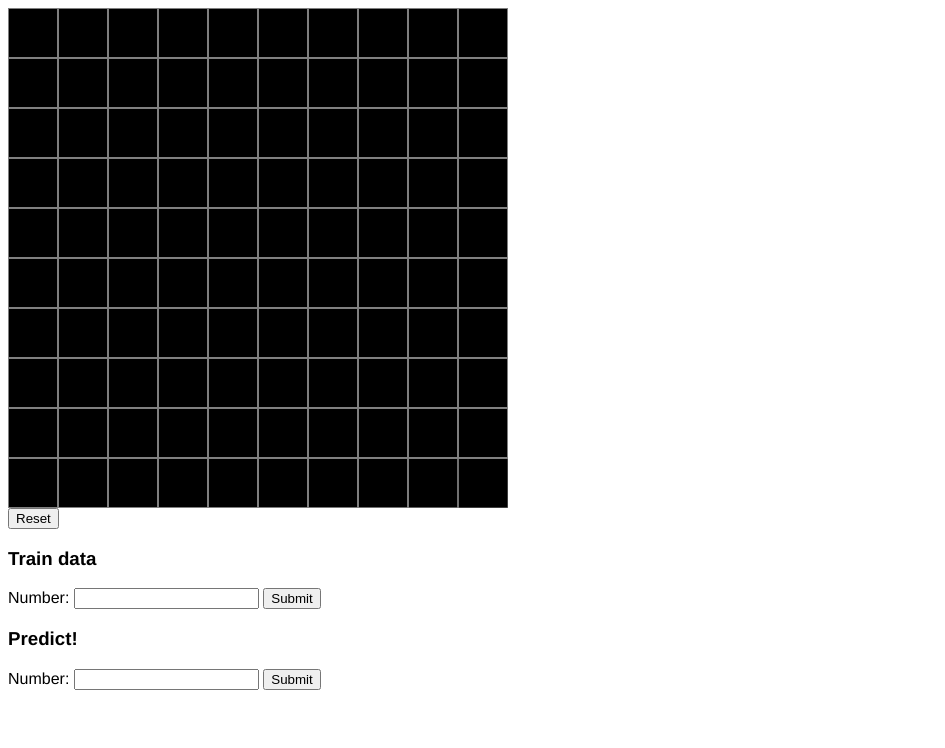
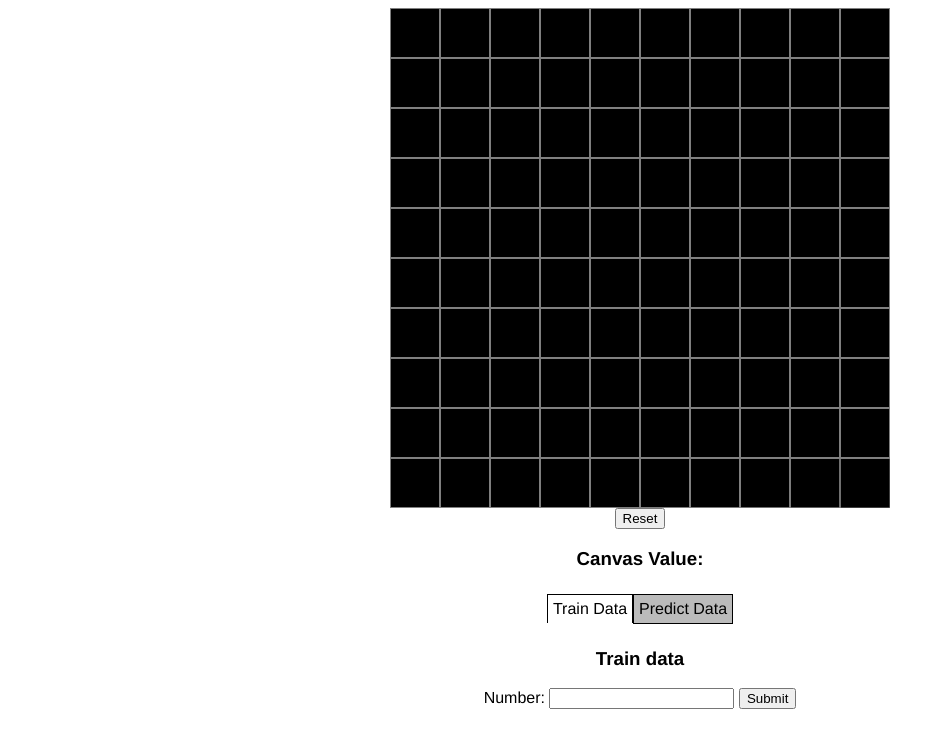
Before and after one commit to andiwinata/NumberRecognition, a Django app: page / in a window 1280 px wide. Shown: the top 748 px of the page, without its empty margins (0-945 px from the left). Run offline with Django 3.2, Linux system fonts and the light colour scheme.

Commit message:
Adding tab system, add vscode ignore

```diff
--- a/num_recognition_app/static/num_recognition_app/css/style.css
+++ b/num_recognition_app/static/num_recognition_app/css/style.css
@@ -1,2 +1,2 @@
-body{font-family:Helvetica,Roboto,sans-serif;font-size:1rem}
+body{font-family:Helvetica,Roboto,sans-serif;font-size:1rem}.container{width:100%;margin:0 auto;text-align:center}.code{font-family:Monaco,Consolas,monospace,sans-serif}.tabs{font-size:0;margin:1.5rem 0}.tab{background-color:#bbb;font-size:1rem;display:inline-block;padding:5px 5px;border:1px solid #000;transition:all ease-in-out 0.25s}.tab:hover{background-color:#f9873c}.tab--active{background-color:#fff;border-bottom:0px}.tab__content{display:none}.tab__content--active{display:block}#canvasContainer{margin:0 auto}#drawingArea{margin:0 auto;width:50%}
 /*# sourceMappingURL=style.css.map */
--- /dev/null
+++ b/num_recognition_app/static/num_recognition_app/js/tabSystem.js
@@ -0,0 +1,76 @@
+let tabSystem = {
+    // put configurations in here
+    initSettings: function () {
+        this.tabParentId = "tabs";
+        this.tabClass = "tab";
+        this.tabActiveClass = "tab--active";
+        this.tabTargetAttribute = "data-tab-target";
+
+        this.tabContentClass = "tab__content";
+        this.tabContentActiveClass = "tab__content--active";
+    },
+
+    init: function () {
+        // initialize variables
+        this.initSettings();
+
+        this.tabParent = document.getElementById(this.tabParentId);
+
+        // get tabs
+        this.tabs = []
+        for (let i = 0; i < this.tabParent.childNodes.length; i++) {
+            let c = this.tabParent.childNodes[i];
+            if (c.nodeType == Node.ELEMENT_NODE && c.className.includes(this.tabClass)) {
+                this.tabs.push(c);
+
+                // add listener
+                c.onclick = () => { this.activateTab(c) };
+
+                // assign tab content class to tab-target
+                this.modifyTabTargetClass(c, this.tabContentClass, "add");
+            }
+        }
+
+        // activate first tab
+        this.activateTab(this.tabs[0]);
+    },
+
+    activateTab(tab) {
+        // activate next tab
+        if (tab) {
+            tab.className += tab.className[tab.className.length - 1] == ' ' ? this.tabActiveClass : ' ' + this.tabActiveClass;
+            this.modifyTabTargetClass(tab, this.tabContentActiveClass, "add");
+        }
+
+        // remove active from previous tab
+        if (this.previousTab) {
+            this.previousTab.className = this.previousTab.className.replace(this.tabActiveClass, '');
+            this.modifyTabTargetClass(this.previousTab, this.tabContentActiveClass, "remove");
+        }
+
+        this.previousTab = tab;
+    },
+
+    getTabTarget(tab) {
+        return document.getElementById(tab.getAttribute(this.tabTargetAttribute));
+    },
+
+    modifyTabTargetClass(tab, className, action) {
+        let element = this.getTabTarget(tab);
+        if (element) {
+
+            switch (action) {
+                case "add":
+                    element.classList.add(className);
+                    break;
+
+                case "remove":
+                default:
+                    element.classList.remove(className);
+                    break;
+            }
+        }
+    }
+}
+
+tabSystem.init();
--- a/num_recognition_app/static/num_recognition_app/sass/style.scss
+++ b/num_recognition_app/static/num_recognition_app/sass/style.scss
@@ -1,7 +1,62 @@
 $main-font: Helvetica, Roboto, sans-serif;
+$code-font: Monaco, Consolas, monospace, sans-serif;
 $font-size-n: 1rem;
 
 body {
     font-family: $main-font;
     font-size: $font-size-n;
 }
+
+// Classes
+
+.container {
+    width: 100%;
+    margin: 0 auto;
+    text-align: center;
+}
+
+.code {
+    font-family: $code-font;
+}
+
+.tabs {
+    font-size: 0; // prevent spaces between tabs
+    margin: 1.5rem 0;
+}
+
+.tab {
+    background-color: #bbb;
+    font-size: $font-size-n;
+    display: inline-block;
+    padding: 5px 5px;
+    border: 1px solid #000;
+    transition: all ease-in-out 0.25s;
+
+    &:hover {
+        background-color: #f9873c;
+    }
+}
+
+.tab--active {
+    background-color: #fff;
+    border-bottom: 0px;
+}
+
+.tab__content {
+    display: none;
+}
+
+.tab__content--active {
+    display: block;
+}
+
+// Ids
+
+#canvasContainer {
+    margin: 0 auto;
+}
+
+#drawingArea {
+    margin: 0 auto;
+    width: 50%;
+}
--- a/num_recognition_app/templates/num_recognition_app/index.html
+++ b/num_recognition_app/templates/num_recognition_app/index.html
@@ -5,6 +5,7 @@
   <!-- <script src="https://ajax.googleapis.com/ajax/libs/jquery/3.1.0/jquery.min.js"></script> -->
   <link rel="stylesheet" href="{% static 'num_recognition_app/css/style.css' %}">
   <script src="{% static 'num_recognition_app/js/canvas.js' %}" defer></script>
+  <script src="{% static 'num_recognition_app/js/tabSystem.js' %}" defer></script>
   <style>
     .canvas {
       position: absolute;
@@ -15,6 +16,7 @@
 </head>
 
 <body>
+  <div class="container">
     <div id="drawingArea">
       <div id="canvasContainer">
         <canvas id="drawingCanvas" class="canvas"></canvas>
@@ -22,7 +24,13 @@
         <canvas id="topCanvas" class="canvas" style="z-index:9999"></canvas>
       </div>
       <button id="resetCanvas">Reset</button>
-    <div id="canvasValue"></div>
+      <h3>Canvas Value:</h3>
+      <div id="canvasValue" class="code"></div>
+    </div>
+
+    <div id="tabs" class="tabs">
+      <div class="tab" data-tab-target="trainArea">Train Data</div>
+      <div class="tab" data-tab-target="predictArea">Predict Data</div>
     </div>
 
     <div id="trainArea">
@@ -41,6 +49,7 @@
         <button type="button" id="submitPredictForm">Submit</button>
       </form>
     </div>
+  </div>
 </body>
 
 </html>
```
Also changed, not shown: 2 other files. Lines whose indentation alone changed are shown as unchanged.
